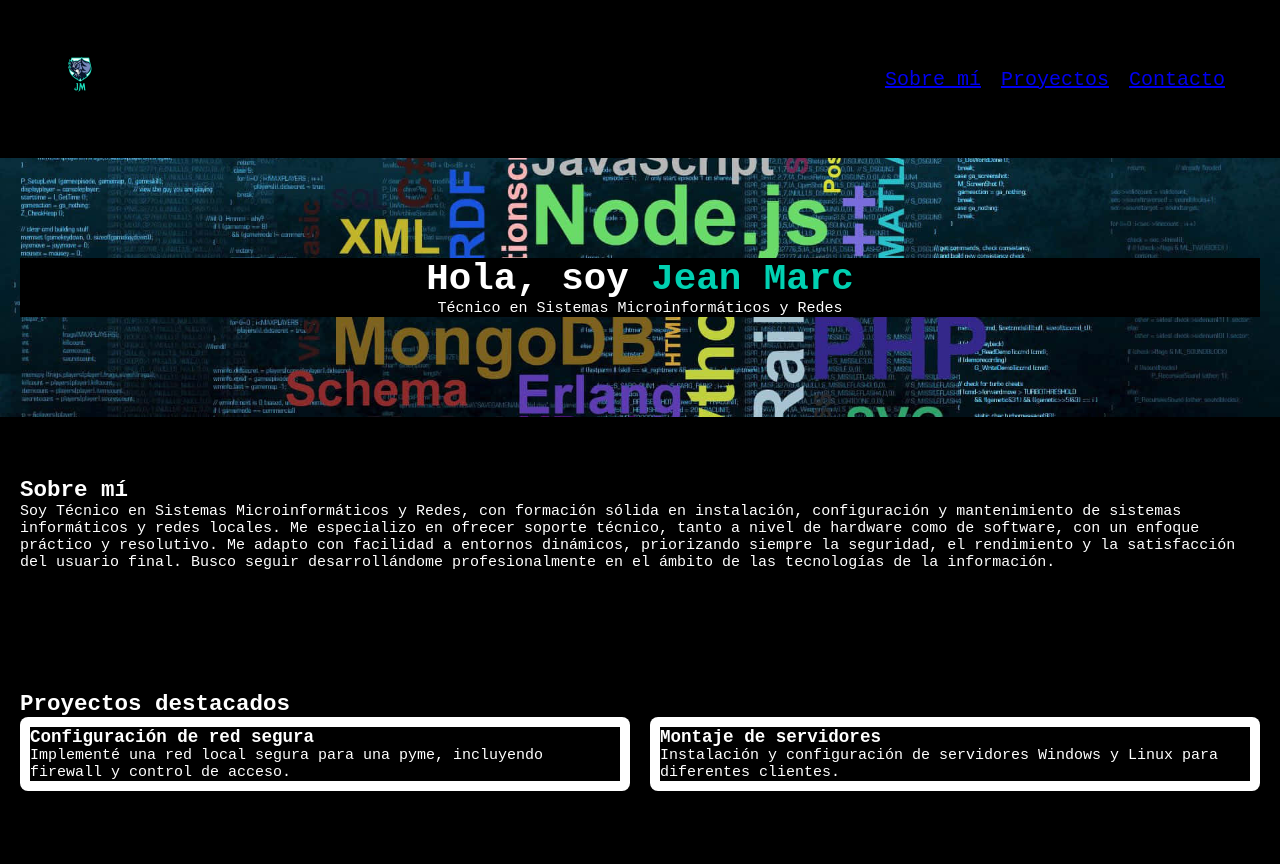
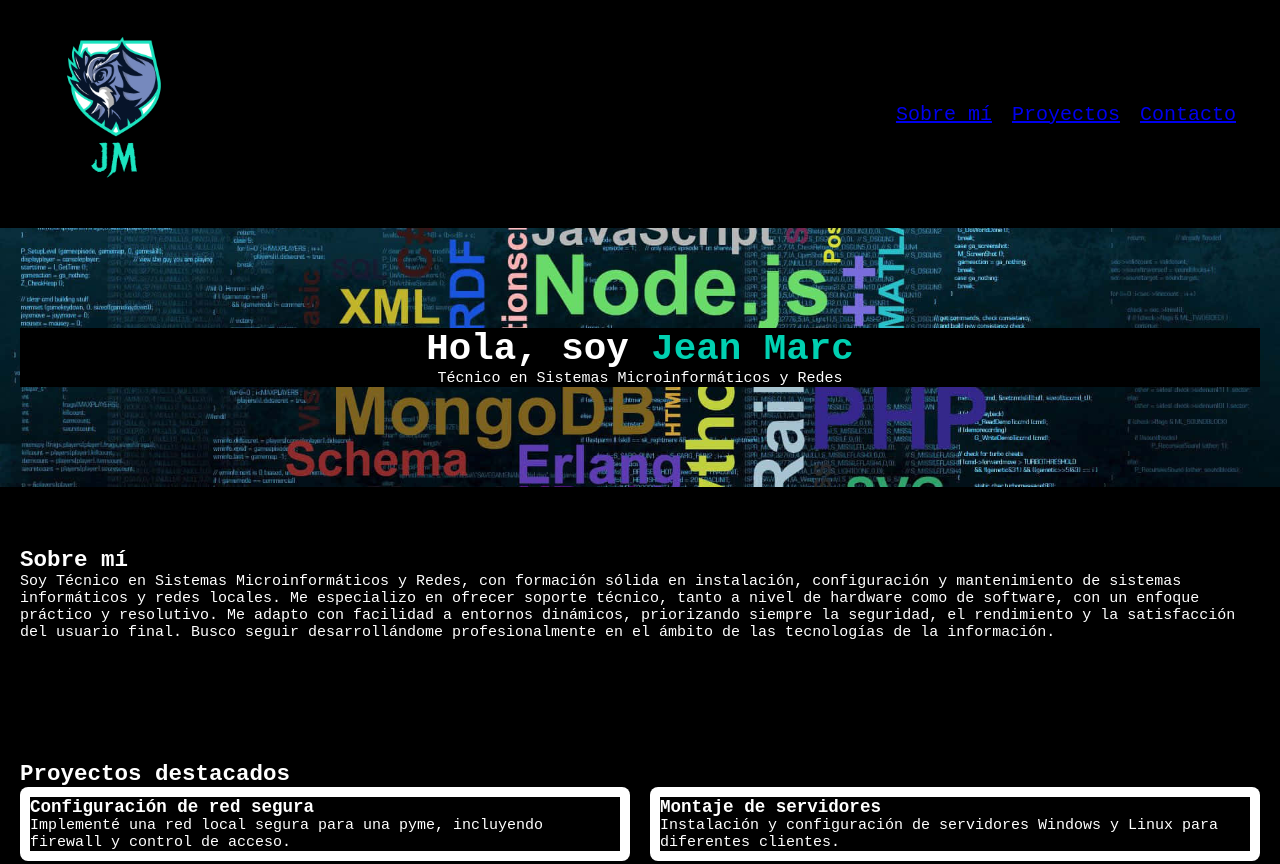
Before and after one commit to jm-null/jm-null.github.io, a plain HTML site: page index.html in a window 1280 px wide. Shown: the top 864 px of the page. Drawn offline with Linux system fonts and the light colour scheme.

Commit message:
logo y nav ajustados

```diff
--- a/estilos.css
+++ b/estilos.css
@@ -15,14 +15,14 @@ body {
 header {
   background: #000000;
   color: white;
-  padding: 50px 55px;
+  padding: 10px 15px;
   display: flex;
   justify-content: space-between;
   align-items: center;
 }
 
 img {
-  width: 50px;
+  width: 200px;
 }
 
 .logo {
@@ -31,11 +31,12 @@ img {
 }
 
 nav {
-  font-family: monospace;
-  font-size: 20px;
-  list-style: none;
-  display: flex;
-  gap: 20px;
+    font-family: monospace;
+    font-size: 20px;
+    display: flex;
+    padding: 29px;
+    gap: 20px;
+    flex-direction: row;
 }
 
 .nav a {
```
